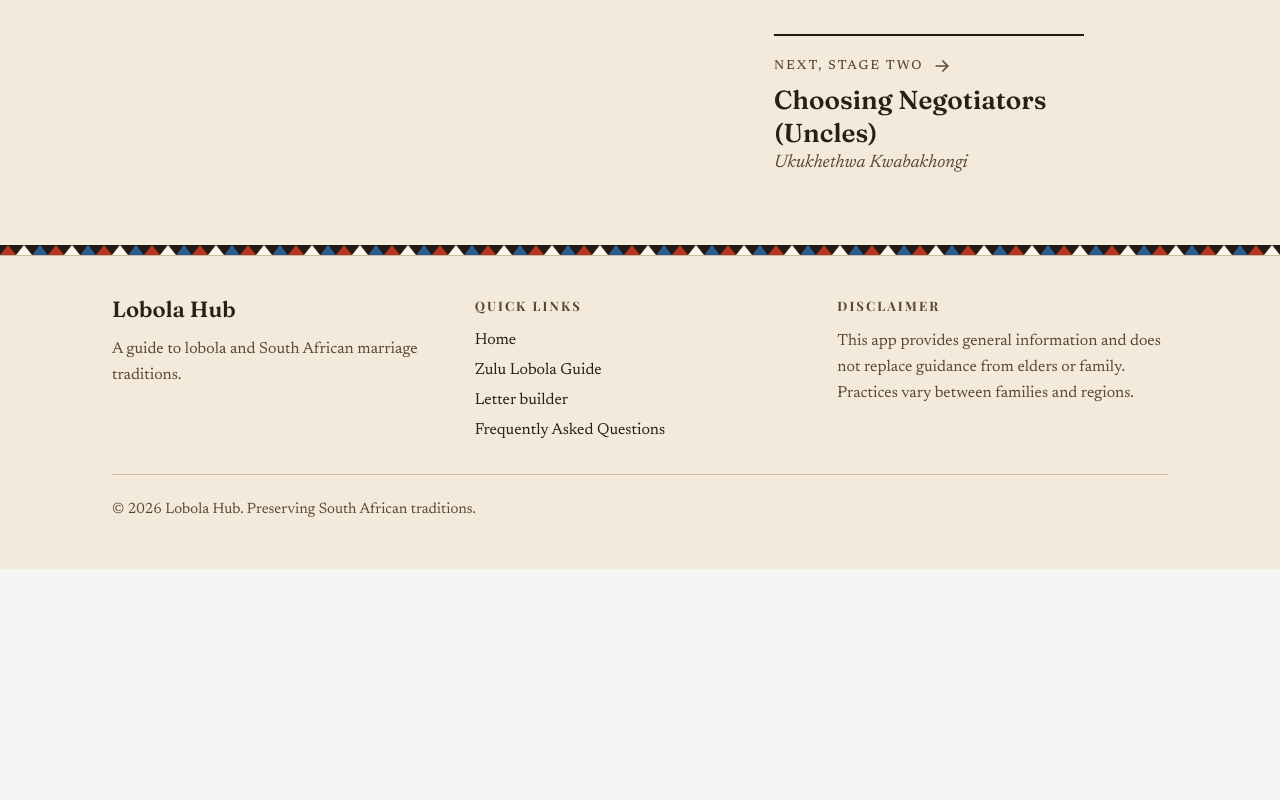
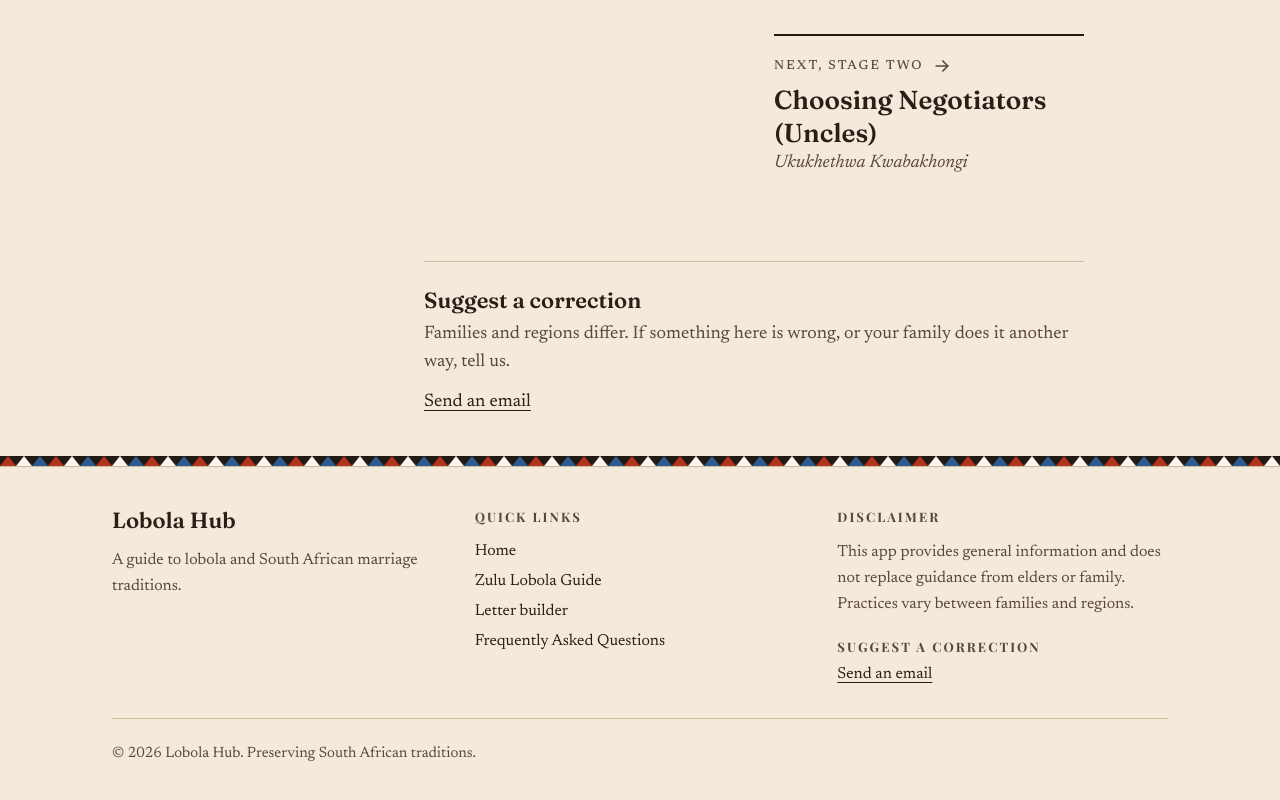
Before and after one commit to AndileDimba/Lobola-Guide-UI, a React (Vite) app: page /guide/zulu in a window 1280 px wide. Shown: the part 1388-2188 px from the top of the page. Before the commit the page ends 1957 px from the top, so only its background shows below. Built offline with nearby package versions, Linux system fonts and the light colour scheme.

Commit message:
Add Suggest a correction to every stage page and the footer
Two ways to send a correction: a Google Form, whose address is a
constant still to be filled in (until then only email shows), and an
email that names the stage and the page it was sent from. The footer
keeps its disclaimer.

```diff
--- a/src/components/Layout/Footer.tsx
+++ b/src/components/Layout/Footer.tsx
@@ -1,4 +1,5 @@
 import { Link } from 'react-router-dom';
+import SuggestCorrection from '../UI/SuggestCorrection';
 
 const Footer = () => {
   return (
@@ -49,6 +50,7 @@ const Footer = () => {
             <p className="text-base leading-relaxed">
               This app provides general information and does not replace guidance from elders or family. Practices vary between families and regions.
             </p>
+            <SuggestCorrection compact />
           </div>
         </div>
 
--- a/src/components/UI/StageChapter.tsx
+++ b/src/components/UI/StageChapter.tsx
@@ -3,6 +3,7 @@ import { Link } from "react-router-dom";
 import type { Step, Theme } from "../../data/types";
 import SceneFigure from "./SceneFigure";
 import SceneView from "./SceneView";
+import SuggestCorrection from "./SuggestCorrection";
 
 interface StageChapterProps {
   step: Step;
@@ -152,6 +153,8 @@ const StageChapter: React.FC<StageChapterProps> = ({
           />
         )}
       </nav>
+
+      <SuggestCorrection subject={step.title} />
     </article>
   );
 };
--- /dev/null
+++ b/src/components/UI/SuggestCorrection.tsx
@@ -0,0 +1,75 @@
+import React from "react";
+
+// The Google Form for corrections. Empty until the form exists; while it is,
+// only the email option shows.
+const CORRECTION_FORM_URL = "";
+const CORRECTION_EMAIL = "mlamulia75@gmail.com";
+
+interface SuggestCorrectionProps {
+  // What the correction is about, such as a stage title; it names the email
+  subject?: string;
+  // The full page as a heading and a sentence, or just the links (the footer)
+  compact?: boolean;
+}
+
+const emailHref = (subject?: string) => {
+  const about = subject ? `Correction: ${subject}` : "Correction to Lobola Hub";
+  const body = `Page: ${window.location.href}\n\nWhat should change:\n`;
+  return `mailto:${CORRECTION_EMAIL}?subject=${encodeURIComponent(about)}&body=${encodeURIComponent(body)}`;
+};
+
+const link =
+  "underline decoration-1 underline-offset-4 hover:decoration-2";
+
+/**
+ * Two ways to tell us something is wrong or missing: the form, or an email.
+ */
+const SuggestCorrection: React.FC<SuggestCorrectionProps> = ({ subject, compact }) => {
+  const options = (
+    <ul className={`flex flex-wrap gap-x-6 gap-y-1 ${compact ? "" : "mt-3"}`}>
+      {CORRECTION_FORM_URL && (
+        <li>
+          <a href={CORRECTION_FORM_URL} target="_blank" rel="noopener noreferrer" className={`text-ink ${link}`}>
+            Use the form
+          </a>
+        </li>
+      )}
+      <li>
+        <a
+          href={emailHref(subject)}
+          // The footer does not redraw when the page changes, so the email
+          // names the page as it is when the link is clicked
+          onClick={(e) => {
+            e.currentTarget.href = emailHref(subject);
+          }}
+          className={`text-ink ${link}`}
+        >
+          Send an email
+        </a>
+      </li>
+    </ul>
+  );
+
+  if (compact) {
+    return (
+      <div className="mt-5">
+        <h3 className="mb-1.5 text-[13px] font-medium uppercase tracking-[0.16em]">Suggest a correction</h3>
+        {options}
+      </div>
+    );
+  }
+
+  return (
+    <aside aria-labelledby="suggest-correction" className="mt-11 border-t border-rule pt-6 text-base leading-relaxed text-ink-soft lg:mt-14 lg:text-lg">
+      <h2 id="suggest-correction" className="font-display text-xl font-semibold text-ink lg:text-[1.375rem]">
+        Suggest a correction
+      </h2>
+      <p className="mt-1.5">
+        Families and regions differ. If something here is wrong, or your family does it another way, tell us.
+      </p>
+      {options}
+    </aside>
+  );
+};
+
+export default SuggestCorrection;
```
